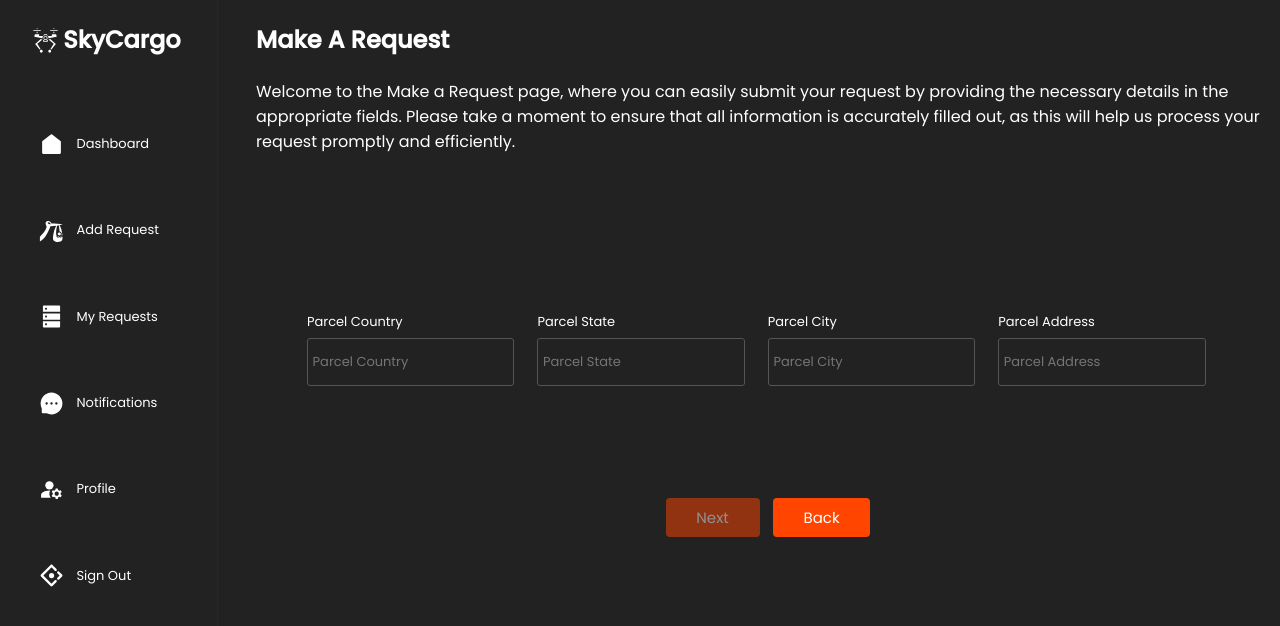
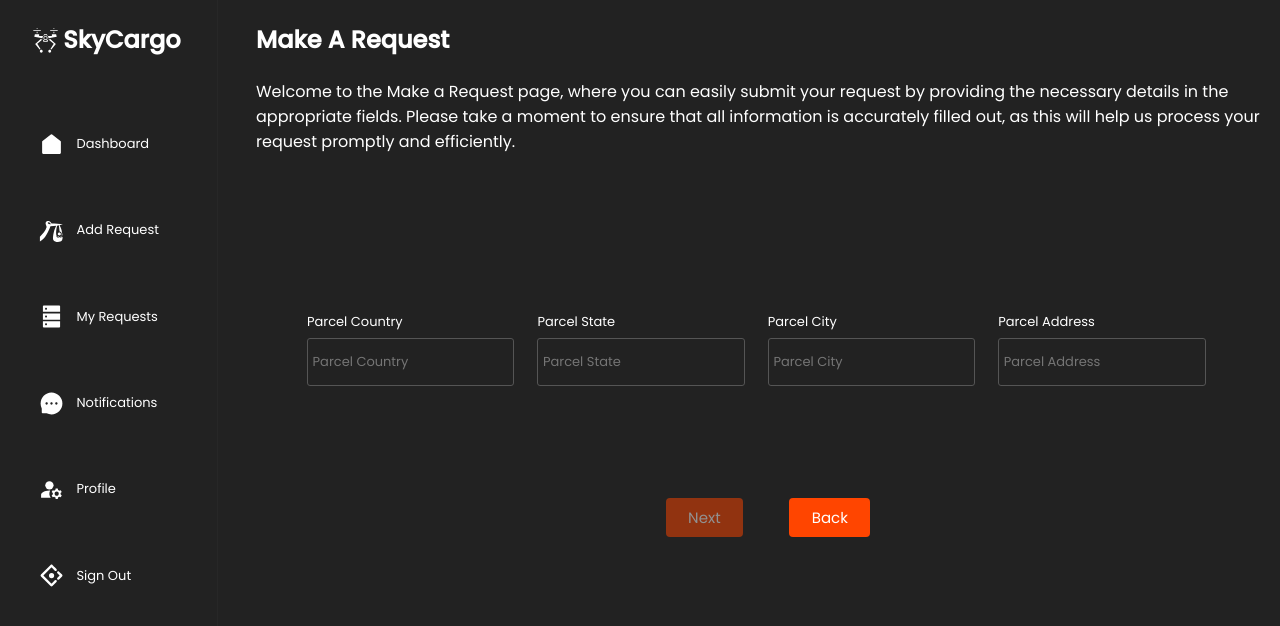
Before and after one commit to kingsleyhenz/EVTOL-FRONT, a React (Create React App) app: page /add-req in a window 1280 px wide. Shown: the top 626 px of the page. Built offline with nearby package versions, Linux system fonts and the light colour scheme.

Commit message:
Button change

```diff
--- a/src/Component/requestModal.js
+++ b/src/Component/requestModal.js
@@ -9,7 +9,6 @@ function RequestMod() {
 
   const [currentIndex, setCurrentIndex] = useState(0);
 
-  // State for inputs
   const [parcelDetails, setParcelDetails] = useState({
     country: "",
     state: "",
@@ -36,7 +35,6 @@ function RequestMod() {
 
   const [parcelDescription, setParcelDescription] = useState("");
 
-  // Validation check for each tab
   const isNextEnabled = () => {
     switch (currentIndex) {
       case 0:
@@ -78,7 +76,7 @@ function RequestMod() {
     >
       <Tabs.List className="list">
         <Tabs.Tab value="next" className="tab" onClick={handleNext} disabled={!isNextEnabled()}>
-          Next
+        {currentIndex < tabValues.length - 1 ? "Next" : "Complete"}
         </Tabs.Tab>
         <Tabs.Tab value="back" className="tab" onClick={handleBack}>
           Back
--- a/src/Stylesheet/User/user-add.css
+++ b/src/Stylesheet/User/user-add.css
@@ -33,7 +33,7 @@
 }
 .tab{
     margin-bottom: 25px !important;
-    padding: 6% 15% !important;
+    padding: 6% 11% !important;
     color: white !important;
     font-size: 15px !important;
     background-color: orangered !important;
```
